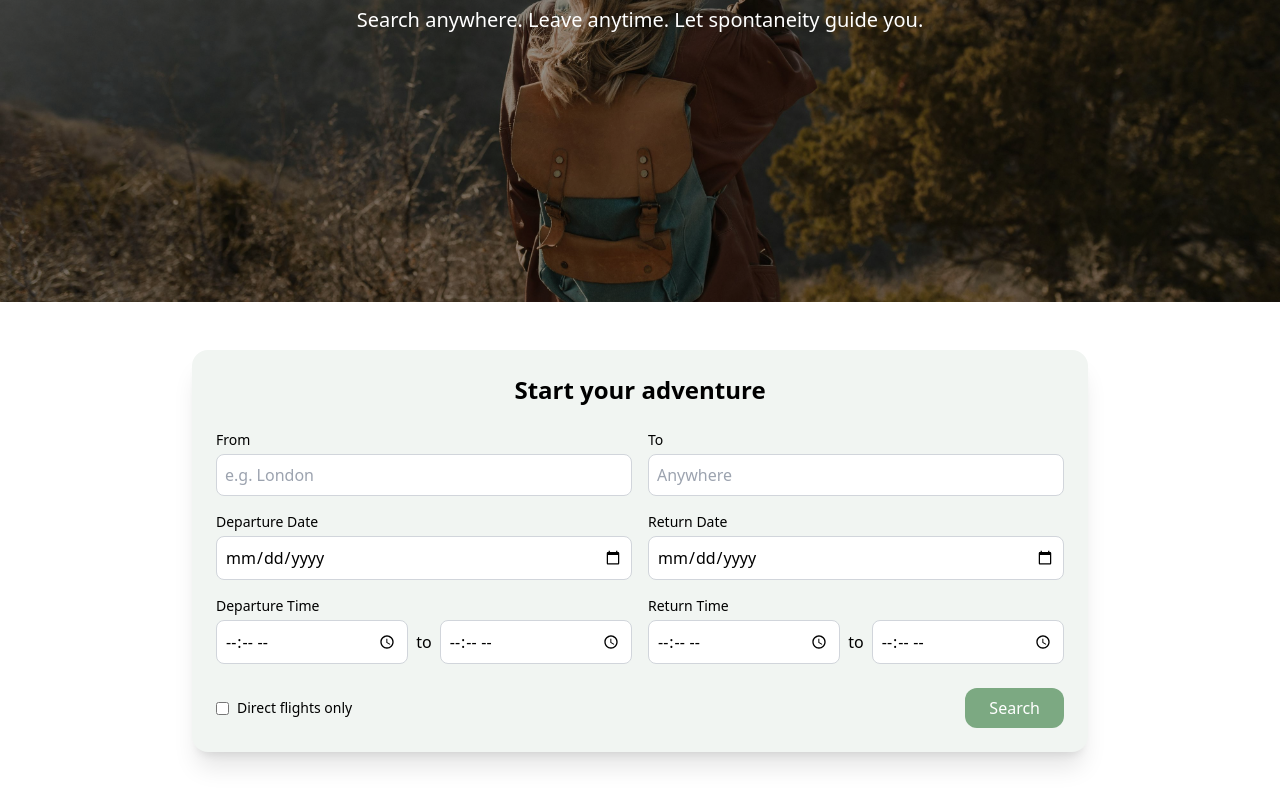
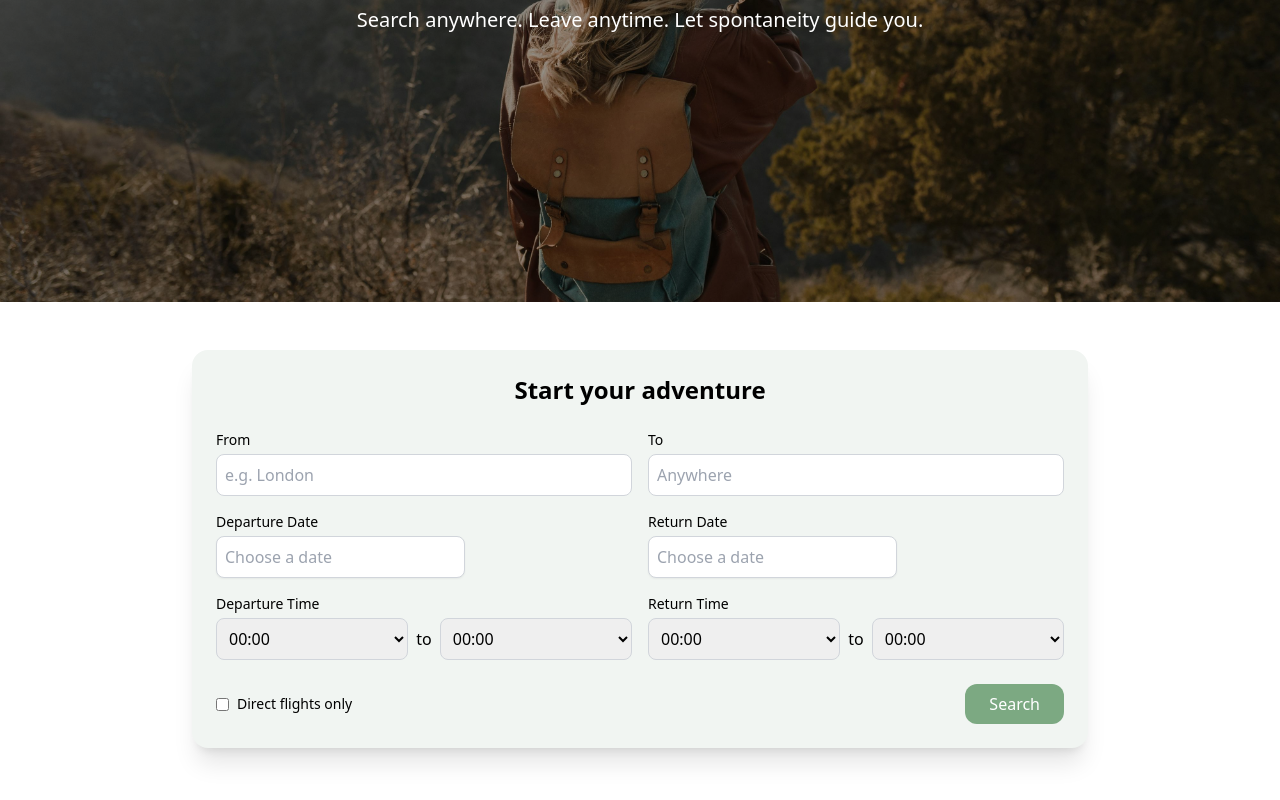
Before and after one commit to Travelsite-Bot/spontaneous-travel-site, a Next.js app: page / in a window 1280 px wide. Shown: the part 338-1138 px from the top of the page. Built offline with nearby package versions, Linux system fonts and the light colour scheme.

Commit message:
Update index.js

```diff
--- a/pages/index.js
+++ b/pages/index.js
@@ -1,35 +1,16 @@
-import { useState } from "react";
-
-const airports = [
-  { code: "LGW", name: "London Gatwick" },
-  { code: "LHR", name: "London Heathrow" },
-  { code: "STN", name: "London Stansted" },
-  { code: "CDG", name: "Paris Charles de Gaulle" },
-  { code: "JFK", name: "New York JFK" },
-  { code: "AMS", name: "Amsterdam Schiphol" },
-  { code: "FRA", name: "Frankfurt" },
-  { code: "BCN", name: "Barcelona El Prat" },
-  { code: "DUB", name: "Dublin" },
-  // Add more as needed
-];
+import { useState } from 'react';
+import DatePicker from 'react-datepicker';
+import 'react-datepicker/dist/react-datepicker.css';
 
 export default function Home() {
-  const today = new Date().toISOString().split("T")[0];
-  const elevenMonthsLater = new Date(
-    new Date().setMonth(new Date().getMonth() + 11)
-  )
-    .toISOString()
-    .split("T")[0];
+  const [departureDate, setDepartureDate] = useState(null);
+  const [returnDate, setReturnDate] = useState(null);
 
-  const [fromQuery, setFromQuery] = useState("");
-  const [toQuery, setToQuery] = useState("");
-
-  const filterAirports = (query) =>
-    airports.filter(
-      (airport) =>
-        airport.name.toLowerCase().includes(query.toLowerCase()) ||
-        airport.code.toLowerCase().includes(query.toLowerCase())
-    );
+  const times = Array.from({ length: 24 * 4 }, (_, i) => {
+    const hours = String(Math.floor(i / 4)).padStart(2, '0');
+    const minutes = String((i % 4) * 15).padStart(2, '0');
+    return `${hours}:${minutes}`;
+  });
 
   return (
     <main className="min-h-screen bg-gradient-to-b from-[#edf5ee] to-white">
@@ -41,9 +22,7 @@ export default function Home() {
           className="absolute inset-0 w-full h-full object-cover"
         />
         <div className="absolute inset-0 bg-black/40 flex flex-col items-center justify-center text-center text-white px-4">
-          <h1 className="text-4xl md:text-6xl font-bold mb-4">
-            Where will you end up next?
-          </h1>
+          <h1 className="text-4xl md:text-6xl font-bold mb-4">Where will you end up next?</h1>
           <p className="text-lg md:text-xl max-w-xl">
             Search anywhere. Leave anytime. Let spontaneity guide you.
           </p>
@@ -53,116 +32,92 @@ export default function Home() {
       {/* Search Box Section */}
       <section className="w-full bg-white py-12 px-4">
         <div className="max-w-4xl mx-auto bg-[#f1f5f2] rounded-2xl shadow-xl p-6 space-y-6">
-          <h2 className="text-2xl font-semibold text-center mb-4">
-            Start your adventure
-          </h2>
+          <h2 className="text-2xl font-semibold text-center mb-4">Start your adventure</h2>
 
           <div className="grid grid-cols-1 md:grid-cols-2 gap-4">
             {/* From */}
-            <div className="relative">
+            <div>
               <label className="block text-sm font-medium mb-1">From</label>
               <input
                 type="text"
                 placeholder="e.g. London"
                 className="w-full rounded-lg border border-gray-300 p-2"
-                value={fromQuery}
-                onChange={(e) => setFromQuery(e.target.value)}
               />
-              {fromQuery && (
-                <ul className="absolute z-10 bg-white border border-gray-200 mt-1 rounded-md w-full max-h-40 overflow-y-auto">
-                  {filterAirports(fromQuery).map((airport) => (
-                    <li
-                      key={airport.code}
-                      onClick={() => setFromQuery(`${airport.name} (${airport.code})`)}
-                      className="px-4 py-2 hover:bg-gray-100 cursor-pointer text-sm"
-                    >
-                      {airport.name} ({airport.code})
-                    </li>
-                  ))}
-                </ul>
-              )}
             </div>
 
             {/* To */}
-            <div className="relative">
+            <div>
               <label className="block text-sm font-medium mb-1">To</label>
               <input
                 type="text"
                 placeholder="Anywhere"
                 className="w-full rounded-lg border border-gray-300 p-2"
-                value={toQuery}
-                onChange={(e) => setToQuery(e.target.value)}
               />
-              {toQuery && (
-                <ul className="absolute z-10 bg-white border border-gray-200 mt-1 rounded-md w-full max-h-40 overflow-y-auto">
-                  {filterAirports(toQuery).map((airport) => (
-                    <li
-                      key={airport.code}
-                      onClick={() => setToQuery(`${airport.name} (${airport.code})`)}
-                      className="px-4 py-2 hover:bg-gray-100 cursor-pointer text-sm"
-                    >
-                      {airport.name} ({airport.code})
-                    </li>
-                  ))}
-                </ul>
-              )}
             </div>
 
             {/* Departure Date */}
             <div>
               <label className="block text-sm font-medium mb-1">Departure Date</label>
-              <input
-                type="date"
-                min={today}
-                max={elevenMonthsLater}
-                className="w-full rounded-lg border border-gray-300 p-2 cursor-pointer"
+              <DatePicker
+                selected={departureDate}
+                onChange={(date) => setDepartureDate(date)}
+                minDate={new Date()}
+                maxDate={new Date(new Date().setMonth(new Date().getMonth() + 11))}
+                placeholderText="Choose a date"
+                dateFormat="dd MMM yyyy"
+                className="w-full rounded-lg border border-gray-300 p-2 shadow-sm"
+                calendarClassName="rounded-lg shadow-lg"
               />
             </div>
 
             {/* Return Date */}
             <div>
               <label className="block text-sm font-medium mb-1">Return Date</label>
-              <input
-                type="date"
-                min={today}
-                max={elevenMonthsLater}
-                className="w-full rounded-lg border border-gray-300 p-2 cursor-pointer"
+              <DatePicker
+                selected={returnDate}
+                onChange={(date) => setReturnDate(date)}
+                minDate={new Date()}
+                maxDate={new Date(new Date().setMonth(new Date().getMonth() + 11))}
+                placeholderText="Choose a date"
+                dateFormat="dd MMM yyyy"
+                className="w-full rounded-lg border border-gray-300 p-2 shadow-sm"
+                calendarClassName="rounded-lg shadow-lg"
               />
             </div>
 
-            {/* Departure Time */}
+            {/* Departure Time Range */}
             <div>
               <label className="block text-sm font-medium mb-1">Departure Time</label>
               <div className="flex gap-2">
-                <input
-                  type="time"
-                  step="900"
-                  className="w-full rounded-lg border border-gray-300 p-2"
-                />
+                <select className="w-full rounded-lg border border-gray-300 p-2">
+                  {times.map((time) => (
+                    <option key={time}>{time}</option>
+                  ))}
+                </select>
                 <span className="self-center">to</span>
-                <input
-                  type="time"
-                  step="900"
-                  className="w-full rounded-lg border border-gray-300 p-2"
-                />
+                <select className="w-full rounded-lg border border-gray-300 p-2">
+                  {times.map((time) => (
+                    <option key={time}>{time}</option>
+                  ))}
+                </select>
               </div>
             </div>
 
-            {/* Return Time */}
+            {/* Return Time Range */}
             <div>
               <label className="block text-sm font-medium mb-1">Return Time</label>
               <div className="flex gap-2">
-                <input
-                  type="time"
-                  step="900"
-                  className="w-full rounded-lg border border-gray-300 p-2"
-                />
+                <select className="w-full rounded-lg border border-gray-300 p-2">
+                  {times.map((time) => (
+                    <option key={time}>{time}</option>
+                  ))}
+                </select>
                 <span className="self-center">to</span>
-                <input
-                  type="time"
-                  step="900"
-                  className="w-full rounded-lg border border-gray-300 p-2"
-                />
+                <select className="w-full rounded-lg border border-gray-300 p-2">
+                  {times.map((time) => (
+                    <option key={time}>{time}</option>
+                  ))}
+                </select>
               </div>
             </div>
           </div>
```
